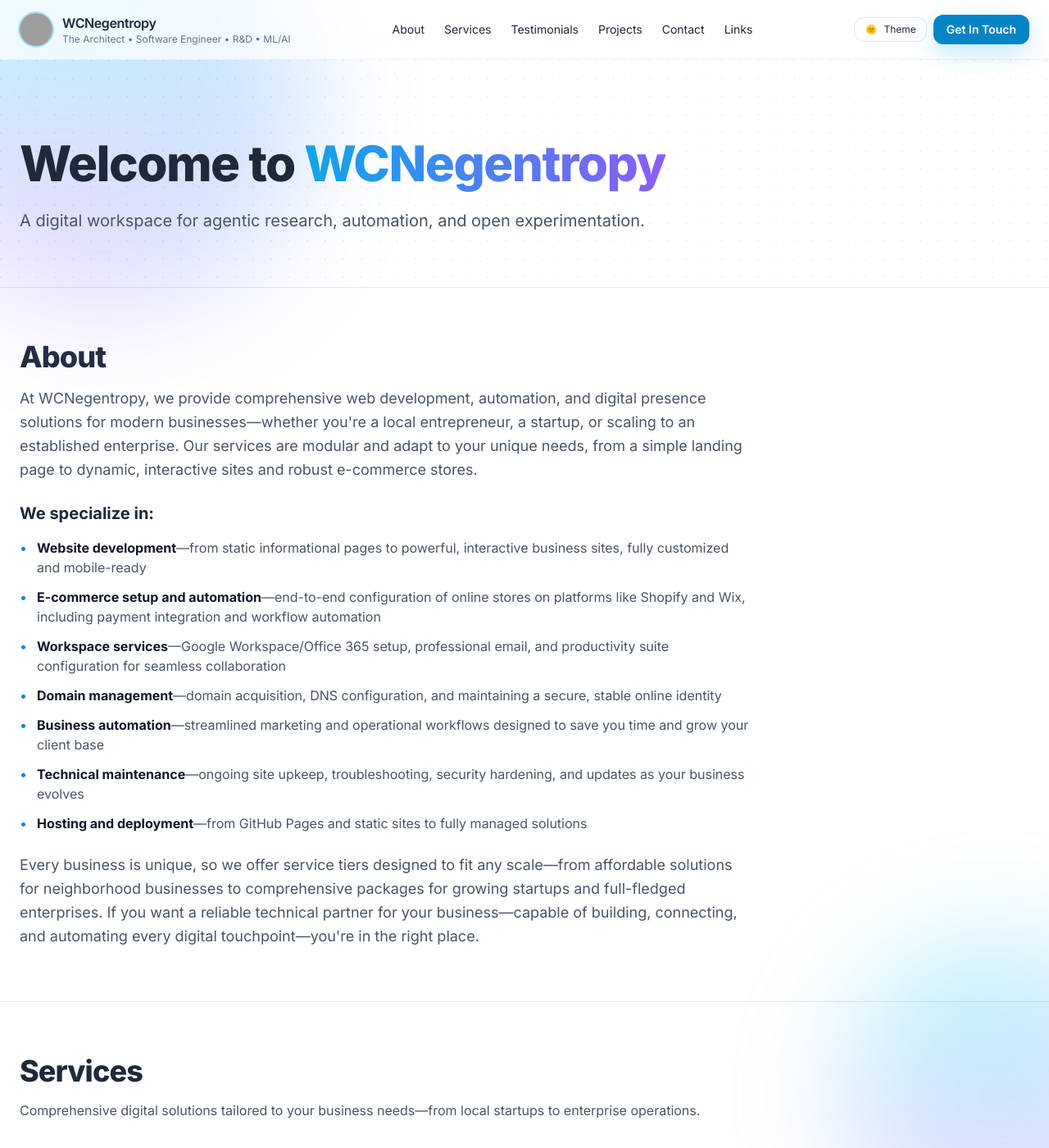
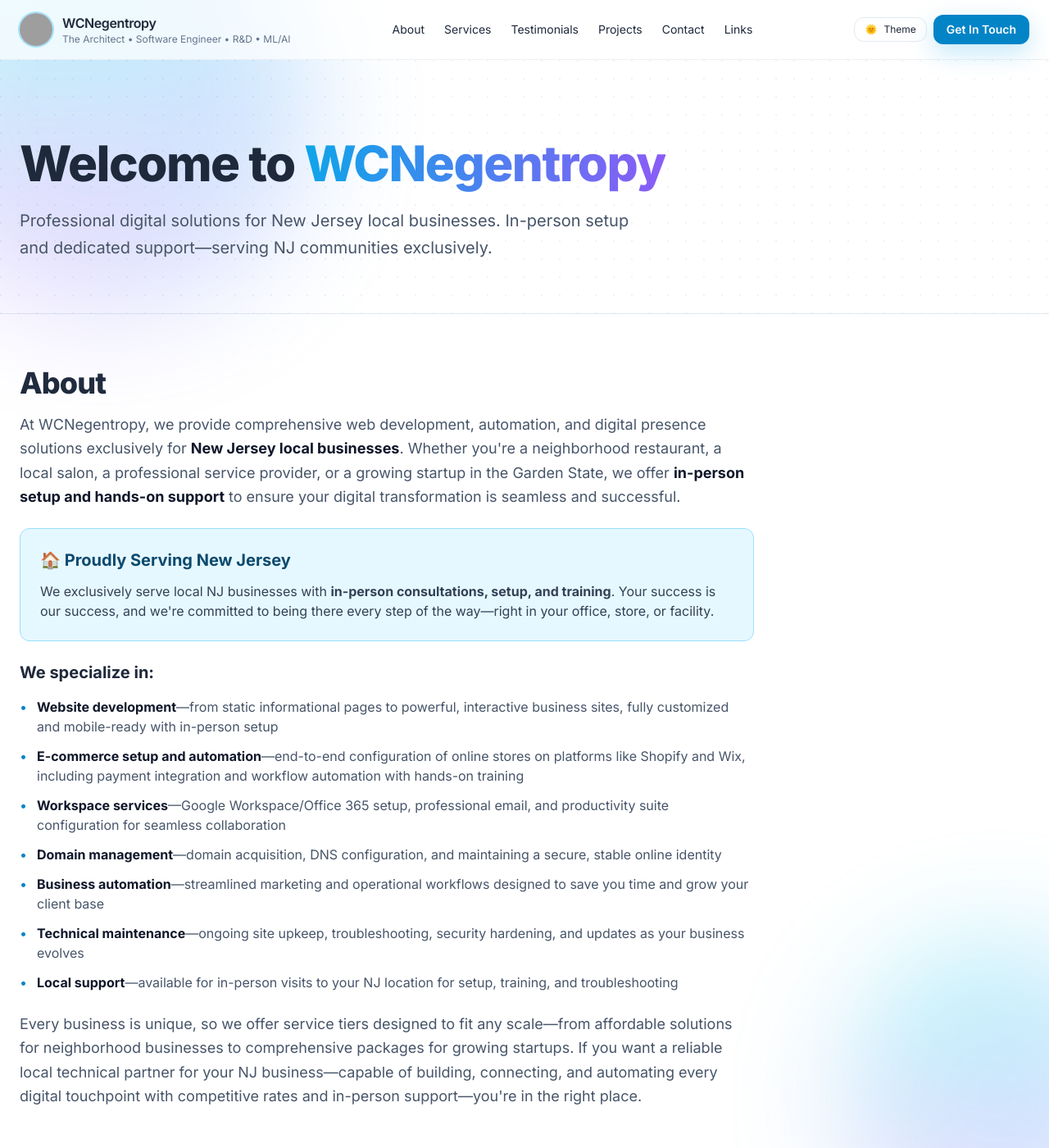
Before and after one commit to WCNegentropy/WCNegentropy.github.io, a Jekyll site: the page built from index.md, in a window 1280 px wide and 1400 px high. Shown: the whole window at 82% size. Built offline with Jekyll 4.4.1, drawn with Linux system fonts in a browser that asks for light colours; nearby versions of some CDN libraries; some of the changed text lies outside the part shown; grey boxes are pictures that could not be loaded.

Commit message:
Cut all service prices by 50% and emphasize NJ local focus
Co-authored-by: WCNegentropy <217131625+WCNegentropy@users.noreply.github.com>

```diff
--- a/_data/site.yml
+++ b/_data/site.yml
@@ -1,7 +1,7 @@
 owner_name: "WCNegentropy"
-tagline: "The Architect • Software Engineer • R&D • ML/AI"
+tagline: "New Jersey's Local Business Digital Partner • Web Development • E-Commerce • Automation"
 email: "contact@wcnegentropy.com"
-location: "NJ, USA"
+location: "Serving New Jersey Local Businesses Exclusively"
 github_user: "WCNegentropy"
 avatar: "https://github.com/WCNegentropy.png"
 
--- a/_layouts/home.html
+++ b/_layouts/home.html
@@ -11,7 +11,7 @@ layout: default
         Welcome to <span class="text-transparent bg-clip-text bg-gradient-to-r from-brand-500 to-violet-500">WCNegentropy</span>
       </h1>
       <p class="mt-6 text-xl text-slate-600 dark:text-slate-300 max-w-3xl leading-relaxed transition-colors duration-300">
-        A digital workspace for agentic research, automation, and open experimentation.
+        Professional digital solutions for New Jersey local businesses. In-person setup and dedicated support—serving NJ communities exclusively.
       </p>
     </div>
   </div>
@@ -25,8 +25,15 @@ layout: default
 
   <div class="max-w-4xl space-y-6">
     <p class="text-lg text-slate-600 dark:text-slate-300 leading-relaxed transition-colors duration-300">
-      At WCNegentropy, we provide comprehensive web development, automation, and digital presence solutions for modern businesses—whether you're a local entrepreneur, a startup, or scaling to an established enterprise. Our services are modular and adapt to your unique needs, from a simple landing page to dynamic, interactive sites and robust e-commerce stores.
+      At WCNegentropy, we provide comprehensive web development, automation, and digital presence solutions exclusively for <strong class="text-slate-900 dark:text-slate-100">New Jersey local businesses</strong>. Whether you're a neighborhood restaurant, a local salon, a professional service provider, or a growing startup in the Garden State, we offer <strong class="text-slate-900 dark:text-slate-100">in-person setup and hands-on support</strong> to ensure your digital transformation is seamless and successful.
     </p>
+
+    <div class="rounded-xl bg-brand-50 dark:bg-brand-950 border border-brand-200 dark:border-brand-800 p-6 my-6">
+      <h3 class="text-xl font-bold text-brand-900 dark:text-brand-100 mb-3">🏠 Proudly Serving New Jersey</h3>
+      <p class="text-slate-700 dark:text-slate-300">
+        We exclusively serve local NJ businesses with <strong>in-person consultations, setup, and training</strong>. Your success is our success, and we're committed to being there every step of the way—right in your office, store, or facility.
+      </p>
+    </div>
 
     <div class="space-y-4">
       <h3 class="text-xl font-bold">We specialize in:</h3>
@@ -34,11 +41,11 @@ layout: default
       <ul class="space-y-3 text-slate-600 dark:text-slate-300 transition-colors duration-300">
         <li class="flex gap-3">
           <span class="text-brand-600 flex-shrink-0">•</span>
-          <span><strong class="text-slate-900 dark:text-slate-100">Website development</strong>—from static informational pages to powerful, interactive business sites, fully customized and mobile-ready</span>
+          <span><strong class="text-slate-900 dark:text-slate-100">Website development</strong>—from static informational pages to powerful, interactive business sites, fully customized and mobile-ready with in-person setup</span>
         </li>
         <li class="flex gap-3">
           <span class="text-brand-600 flex-shrink-0">•</span>
-          <span><strong class="text-slate-900 dark:text-slate-100">E-commerce setup and automation</strong>—end-to-end configuration of online stores on platforms like Shopify and Wix, including payment integration and workflow automation</span>
+          <span><strong class="text-slate-900 dark:text-slate-100">E-commerce setup and automation</strong>—end-to-end configuration of online stores on platforms like Shopify and Wix, including payment integration and workflow automation with hands-on training</span>
         </li>
         <li class="flex gap-3">
           <span class="text-brand-600 flex-shrink-0">•</span>
@@ -58,13 +65,13 @@ layout: default
         </li>
         <li class="flex gap-3">
           <span class="text-brand-600 flex-shrink-0">•</span>
-          <span><strong class="text-slate-900 dark:text-slate-100">Hosting and deployment</strong>—from GitHub Pages and static sites to fully managed solutions</span>
+          <span><strong class="text-slate-900 dark:text-slate-100">Local support</strong>—available for in-person visits to your NJ location for setup, training, and troubleshooting</span>
         </li>
       </ul>
     </div>
 
     <p class="text-lg text-slate-600 dark:text-slate-300 leading-relaxed transition-colors duration-300">
-      Every business is unique, so we offer service tiers designed to fit any scale—from affordable solutions for neighborhood businesses to comprehensive packages for growing startups and full-fledged enterprises. If you want a reliable technical partner for your business—capable of building, connecting, and automating every digital touchpoint—you're in the right place.
+      Every business is unique, so we offer service tiers designed to fit any scale—from affordable solutions for neighborhood businesses to comprehensive packages for growing startups. If you want a reliable local technical partner for your NJ business—capable of building, connecting, and automating every digital touchpoint with competitive rates and in-person support—you're in the right place.
     </p>
   </div>
 </section>
@@ -75,7 +82,7 @@ layout: default
 <section id="services" class="mx-auto max-w-7xl px-6 py-16">
   <h2 class="text-3xl sm:text-4xl font-extrabold tracking-tight mb-4">Services</h2>
   <p class="text-slate-600 dark:text-slate-300 mb-8 transition-colors duration-300">
-    Comprehensive digital solutions tailored to your business needs—from local startups to enterprise operations.
+    Comprehensive digital solutions for New Jersey local businesses. All packages include in-person setup, hands-on training, and ongoing local support. We serve NJ businesses exclusively with competitive rates you won't find anywhere else.
   </p>
 
   <!-- Core Business Packages -->
@@ -95,8 +102,8 @@ layout: default
           <li class="flex gap-2"><span class="text-brand-600">✓</span> Mobile optimization</li>
         </ul>
         <div class="border-t border-slate-200 dark:border-slate-800 pt-4 mt-4">
-          <div class="text-2xl font-bold text-brand-600 mb-1">$2,500 <span class="text-sm font-normal text-slate-500">setup</span></div>
-          <div class="text-lg font-semibold text-slate-700 dark:text-slate-300 mb-4">$500/month <span class="text-sm font-normal text-slate-500">maintenance</span></div>
+          <div class="text-2xl font-bold text-brand-600 mb-1">$1,250 <span class="text-sm font-normal text-slate-500">setup</span></div>
+          <div class="text-lg font-semibold text-slate-700 dark:text-slate-300 mb-4">$250/month <span class="text-sm font-normal text-slate-500">maintenance</span></div>
           <a href="/#contact" class="block w-full text-center rounded-xl bg-brand-600 text-white px-4 py-2.5 font-semibold hover:bg-brand-700 transition-colors duration-300">Get Quote</a>
         </div>
       </div>
@@ -115,8 +122,8 @@ layout: default
           <li class="flex gap-2"><span class="text-brand-600">✓</span> 60 days support and training</li>
         </ul>
         <div class="border-t border-slate-200 dark:border-slate-800 pt-4 mt-4">
-          <div class="text-2xl font-bold text-brand-600 mb-1">$4,500 <span class="text-sm font-normal text-slate-500">setup</span></div>
-          <div class="text-lg font-semibold text-slate-700 dark:text-slate-300 mb-4">$750/month <span class="text-sm font-normal text-slate-500">maintenance</span></div>
+          <div class="text-2xl font-bold text-brand-600 mb-1">$2,250 <span class="text-sm font-normal text-slate-500">setup</span></div>
+          <div class="text-lg font-semibold text-slate-700 dark:text-slate-300 mb-4">$375/month <span class="text-sm font-normal text-slate-500">maintenance</span></div>
           <a href="/#contact" class="block w-full text-center rounded-xl bg-brand-600 text-white px-4 py-2.5 font-semibold hover:bg-brand-700 transition-colors duration-300">Get Quote</a>
         </div>
       </div>
@@ -135,8 +142,8 @@ layout: default
           <li class="flex gap-2"><span class="text-brand-600">✓</span> Priority technical support (10-15 hours/month)</li>
         </ul>
         <div class="border-t border-slate-200 dark:border-slate-800 pt-4 mt-4">
-          <div class="text-2xl font-bold text-brand-600 mb-1">$6,500 <span class="text-sm font-normal text-slate-500">setup</span></div>
-          <div class="text-lg font-semibold text-slate-700 dark:text-slate-300 mb-4">$1,200/month <span class="text-sm font-normal text-slate-500">maintenance</span></div>
+          <div class="text-2xl font-bold text-brand-600 mb-1">$3,250 <span class="text-sm font-normal text-slate-500">setup</span></div>
+          <div class="text-lg font-semibold text-slate-700 dark:text-slate-300 mb-4">$600/month <span class="text-sm font-normal text-slate-500">maintenance</span></div>
           <a href="/#contact" class="block w-full text-center rounded-xl bg-brand-600 text-white px-4 py-2.5 font-semibold hover:bg-brand-700 transition-colors duration-300">Get Quote</a>
         </div>
       </div>
@@ -161,8 +168,8 @@ layout: default
           <li class="flex gap-2"><span class="text-brand-600">✓</span> 30 days training and support</li>
         </ul>
         <div class="border-t border-slate-200 dark:border-slate-800 pt-4 mt-4">
-          <div class="text-2xl font-bold text-brand-600 mb-1">$3,500 <span class="text-sm font-normal text-slate-500">setup</span></div>
-          <div class="text-lg font-semibold text-slate-700 dark:text-slate-300 mb-4">$650/month <span class="text-sm font-normal text-slate-500">management</span></div>
+          <div class="text-2xl font-bold text-brand-600 mb-1">$1,750 <span class="text-sm font-normal text-slate-500">setup</span></div>
+          <div class="text-lg font-semibold text-slate-700 dark:text-slate-300 mb-4">$325/month <span class="text-sm font-normal text-slate-500">management</span></div>
           <a href="/#contact" class="block w-full text-center rounded-xl bg-brand-600 text-white px-4 py-2.5 font-semibold hover:bg-brand-700 transition-colors duration-300">Get Quote</a>
         </div>
       </div>
@@ -181,8 +188,8 @@ layout: default
           <li class="flex gap-2"><span class="text-brand-600">✓</span> Ongoing optimization and A/B testing</li>
         </ul>
         <div class="border-t border-slate-200 dark:border-slate-800 pt-4 mt-4">
-          <div class="text-2xl font-bold text-brand-600 mb-1">$7,500 <span class="text-sm font-normal text-slate-500">setup</span></div>
-          <div class="text-lg font-semibold text-slate-700 dark:text-slate-300 mb-4">$1,800/month <span class="text-sm font-normal text-slate-500">management</span></div>
+          <div class="text-2xl font-bold text-brand-600 mb-1">$3,750 <span class="text-sm font-normal text-slate-500">setup</span></div>
+          <div class="text-lg font-semibold text-slate-700 dark:text-slate-300 mb-4">$900/month <span class="text-sm font-normal text-slate-500">management</span></div>
           <a href="/#contact" class="block w-full text-center rounded-xl bg-brand-600 text-white px-4 py-2.5 font-semibold hover:bg-brand-700 transition-colors duration-300">Get Quote</a>
         </div>
       </div>
@@ -200,8 +207,8 @@ layout: default
           <li class="flex gap-2"><span class="text-brand-600">✓</span> Priority support and monthly strategy calls</li>
         </ul>
         <div class="border-t border-slate-200 dark:border-slate-800 pt-4 mt-4">
-          <div class="text-2xl font-bold text-brand-600 mb-1">$12,000 <span class="text-sm font-normal text-slate-500">setup</span></div>
-          <div class="text-lg font-semibold text-slate-700 dark:text-slate-300 mb-4">$2,500/month <span class="text-sm font-normal text-slate-500">management</span></div>
+          <div class="text-2xl font-bold text-brand-600 mb-1">$6,000 <span class="text-sm font-normal text-slate-500">setup</span></div>
+          <div class="text-lg font-semibold text-slate-700 dark:text-slate-300 mb-4">$1,250/month <span class="text-sm font-normal text-slate-500">management</span></div>
           <a href="/#contact" class="block w-full text-center rounded-xl bg-brand-600 text-white px-4 py-2.5 font-semibold hover:bg-brand-700 transition-colors duration-300">Get Quote</a>
         </div>
       </div>
@@ -226,8 +233,8 @@ layout: default
           <li class="flex gap-2"><span class="text-brand-600">✓</span> Basic analytics and reporting</li>
         </ul>
         <div class="border-t border-slate-200 dark:border-slate-800 pt-4 mt-4">
-          <div class="text-2xl font-bold text-brand-600 mb-1">$3,200 <span class="text-sm font-normal text-slate-500">setup</span></div>
-          <div class="text-lg font-semibold text-slate-700 dark:text-slate-300 mb-4">$600/month <span class="text-sm font-normal text-slate-500">maintenance</span></div>
+          <div class="text-2xl font-bold text-brand-600 mb-1">$1,600 <span class="text-sm font-normal text-slate-500">setup</span></div>
+          <div class="text-lg font-semibold text-slate-700 dark:text-slate-300 mb-4">$300/month <span class="text-sm font-normal text-slate-500">maintenance</span></div>
           <a href="/#contact" class="block w-full text-center rounded-xl bg-brand-600 text-white px-4 py-2.5 font-semibold hover:bg-brand-700 transition-colors duration-300">Get Quote</a>
         </div>
       </div>
@@ -246,8 +253,8 @@ layout: default
           <li class="flex gap-2"><span class="text-brand-600">✓</span> Monthly performance reporting</li>
         </ul>
         <div class="border-t border-slate-200 dark:border-slate-800 pt-4 mt-4">
-          <div class="text-2xl font-bold text-brand-600 mb-1">$5,500 <span class="text-sm font-normal text-slate-500">setup</span></div>
-          <div class="text-lg font-semibold text-slate-700 dark:text-slate-300 mb-4">$1,100/month <span class="text-sm font-normal text-slate-500">maintenance</span></div>
+          <div class="text-2xl font-bold text-brand-600 mb-1">$2,750 <span class="text-sm font-normal text-slate-500">setup</span></div>
+          <div class="text-lg font-semibold text-slate-700 dark:text-slate-300 mb-4">$550/month <span class="text-sm font-normal text-slate-500">maintenance</span></div>
           <a href="/#contact" class="block w-full text-center rounded-xl bg-brand-600 text-white px-4 py-2.5 font-semibold hover:bg-brand-700 transition-colors duration-300">Get Quote</a>
         </div>
       </div>
@@ -266,8 +273,8 @@ layout: default
           <li class="flex gap-2"><span class="text-brand-600">✓</span> Ongoing security and compliance monitoring</li>
         </ul>
         <div class="border-t border-slate-200 dark:border-slate-800 pt-4 mt-4">
-          <div class="text-2xl font-bold text-brand-600 mb-1">$8,500 <span class="text-sm font-normal text-slate-500">setup</span></div>
-          <div class="text-lg font-semibold text-slate-700 dark:text-slate-300 mb-4">$1,600/month <span class="text-sm font-normal text-slate-500">maintenance</span></div>
+          <div class="text-2xl font-bold text-brand-600 mb-1">$4,250 <span class="text-sm font-normal text-slate-500">setup</span></div>
+          <div class="text-lg font-semibold text-slate-700 dark:text-slate-300 mb-4">$800/month <span class="text-sm font-normal text-slate-500">maintenance</span></div>
           <a href="/#contact" class="block w-full text-center rounded-xl bg-brand-600 text-white px-4 py-2.5 font-semibold hover:bg-brand-700 transition-colors duration-300">Get Quote</a>
         </div>
       </div>
@@ -292,8 +299,8 @@ layout: default
           <li class="flex gap-2"><span class="text-brand-600">✓</span> Monthly marketing strategy and optimization</li>
         </ul>
         <div class="border-t border-slate-200 dark:border-slate-800 pt-4 mt-4">
-          <div class="text-2xl font-bold text-brand-600 mb-1">$4,000 <span class="text-sm font-normal text-slate-500">setup</span></div>
-          <div class="text-lg font-semibold text-slate-700 dark:text-slate-300 mb-4">$1,400/month <span class="text-sm font-normal text-slate-500">management</span></div>
+          <div class="text-2xl font-bold text-brand-600 mb-1">$2,000 <span class="text-sm font-normal text-slate-500">setup</span></div>
+          <div class="text-lg font-semibold text-slate-700 dark:text-slate-300 mb-4">$700/month <span class="text-sm font-normal text-slate-500">management</span></div>
           <a href="/#contact" class="block w-full text-center rounded-xl bg-brand-600 text-white px-4 py-2.5 font-semibold hover:bg-brand-700 transition-colors duration-300">Get Quote</a>
         </div>
       </div>
@@ -312,8 +319,8 @@ layout: default
           <li class="flex gap-2"><span class="text-brand-600">✓</span> Monthly lead generation reporting</li>
         </ul>
         <div class="border-t border-slate-200 dark:border-slate-800 pt-4 mt-4">
-          <div class="text-2xl font-bold text-brand-600 mb-1">$6,000 <span class="text-sm font-normal text-slate-500">setup</span></div>
-          <div class="text-lg font-semibold text-slate-700 dark:text-slate-300 mb-4">$1,800/month <span class="text-sm font-normal text-slate-500">management</span></div>
+          <div class="text-2xl font-bold text-brand-600 mb-1">$3,000 <span class="text-sm font-normal text-slate-500">setup</span></div>
+          <div class="text-lg font-semibold text-slate-700 dark:text-slate-300 mb-4">$900/month <span class="text-sm font-normal text-slate-500">management</span></div>
           <a href="/#contact" class="block w-full text-center rounded-xl bg-brand-600 text-white px-4 py-2.5 font-semibold hover:bg-brand-700 transition-colors duration-300">Get Quote</a>
         </div>
       </div>
@@ -332,8 +339,8 @@ layout: default
           <li class="flex gap-2"><span class="text-brand-600">✓</span> Monthly content strategy and creation</li>
         </ul>
         <div class="border-t border-slate-200 dark:border-slate-800 pt-4 mt-4">
-          <div class="text-2xl font-bold text-brand-600 mb-1">$5,500 <span class="text-sm font-normal text-slate-500">setup</span></div>
-          <div class="text-lg font-semibold text-slate-700 dark:text-slate-300 mb-4">$1,300/month <span class="text-sm font-normal text-slate-500">management</span></div>
+          <div class="text-2xl font-bold text-brand-600 mb-1">$2,750 <span class="text-sm font-normal text-slate-500">setup</span></div>
+          <div class="text-lg font-semibold text-slate-700 dark:text-slate-300 mb-4">$650/month <span class="text-sm font-normal text-slate-500">management</span></div>
           <a href="/#contact" class="block w-full text-center rounded-xl bg-brand-600 text-white px-4 py-2.5 font-semibold hover:bg-brand-700 transition-colors duration-300">Get Quote</a>
         </div>
       </div>
@@ -358,8 +365,8 @@ layout: default
           <li class="flex gap-2"><span class="text-brand-600">✓</span> Dedicated technical support and SLA</li>
         </ul>
         <div class="border-t border-slate-200 dark:border-slate-800 pt-4 mt-4">
-          <div class="text-2xl font-bold text-brand-600 mb-1">$15,000+ <span class="text-sm font-normal text-slate-500">setup</span></div>
-          <div class="text-lg font-semibold text-slate-700 dark:text-slate-300 mb-4">$3,500+/month <span class="text-sm font-normal text-slate-500">management</span></div>
+          <div class="text-2xl font-bold text-brand-600 mb-1">$7,500+ <span class="text-sm font-normal text-slate-500">setup</span></div>
+          <div class="text-lg font-semibold text-slate-700 dark:text-slate-300 mb-4">$1,750+/month <span class="text-sm font-normal text-slate-500">management</span></div>
           <a href="/#contact" class="block w-full text-center rounded-xl bg-brand-600 text-white px-4 py-2.5 font-semibold hover:bg-brand-700 transition-colors duration-300">Get Quote</a>
         </div>
       </div>
@@ -377,8 +384,8 @@ layout: default
           <li class="flex gap-2"><span class="text-brand-600">✓</span> Training and ongoing optimization</li>
         </ul>
         <div class="border-t border-slate-200 dark:border-slate-800 pt-4 mt-4">
-          <div class="text-2xl font-bold text-brand-600 mb-1">$12,000 <span class="text-sm font-normal text-slate-500">setup</span></div>
-          <div class="text-lg font-semibold text-slate-700 dark:text-slate-300 mb-4">$2,800/month <span class="text-sm font-normal text-slate-500">management</span></div>
+          <div class="text-2xl font-bold text-brand-600 mb-1">$6,000 <span class="text-sm font-normal text-slate-500">setup</span></div>
+          <div class="text-lg font-semibold text-slate-700 dark:text-slate-300 mb-4">$1,400/month <span class="text-sm font-normal text-slate-500">management</span></div>
           <a href="/#contact" class="block w-full text-center rounded-xl bg-brand-600 text-white px-4 py-2.5 font-semibold hover:bg-brand-700 transition-colors duration-300">Get Quote</a>
         </div>
       </div>
@@ -396,8 +403,8 @@ layout: default
           <li class="flex gap-2"><span class="text-brand-600">✓</span> Ongoing digital strategy consulting</li>
         </ul>
         <div class="border-t border-slate-200 dark:border-slate-800 pt-4 mt-4">
-          <div class="text-2xl font-bold text-brand-600 mb-1">$25,000+ <span class="text-sm font-normal text-slate-500">setup</span></div>
-          <div class="text-lg font-semibold text-slate-700 dark:text-slate-300 mb-4">$4,500+/month <span class="text-sm font-normal text-slate-500">management</span></div>
+          <div class="text-2xl font-bold text-brand-600 mb-1">$12,500+ <span class="text-sm font-normal text-slate-500">setup</span></div>
+          <div class="text-lg font-semibold text-slate-700 dark:text-slate-300 mb-4">$2,250+/month <span class="text-sm font-normal text-slate-500">management</span></div>
           <a href="/#contact" class="block w-full text-center rounded-xl bg-brand-600 text-white px-4 py-2.5 font-semibold hover:bg-brand-700 transition-colors duration-300">Get Quote</a>
         </div>
       </div>
@@ -413,7 +420,7 @@ layout: default
         <div class="text-2xl mb-2">🔄</div>
         <h4 class="text-lg font-bold mb-2">WordPress to Modern Migration</h4>
         <p class="text-sm text-slate-600 dark:text-slate-300 mb-3">Complete site migration and modernization with performance optimization</p>
-        <div class="text-lg font-bold text-brand-600 mb-3">$2,500 - $8,500</div>
+        <div class="text-lg font-bold text-brand-600 mb-3">$1,250 - $4,250</div>
         <a href="/#contact" class="block w-full text-center rounded-xl bg-slate-100 dark:bg-slate-800 text-slate-900 dark:text-slate-100 px-4 py-2 font-semibold hover:bg-slate-200 dark:hover:bg-slate-700 transition-colors duration-300">Learn More</a>
       </div>
 
@@ -422,7 +429,7 @@ layout: default
         <div class="text-2xl mb-2">📱</div>
         <h4 class="text-lg font-bold mb-2">Mobile App Development</h4>
         <p class="text-sm text-slate-600 dark:text-slate-300 mb-3">Native or hybrid mobile app creation with app store submission</p>
-        <div class="text-lg font-bold text-brand-600 mb-3">$8,500 - $25,000</div>
+        <div class="text-lg font-bold text-brand-600 mb-3">$4,250 - $12,500</div>
         <a href="/#contact" class="block w-full text-center rounded-xl bg-slate-100 dark:bg-slate-800 text-slate-900 dark:text-slate-100 px-4 py-2 font-semibold hover:bg-slate-200 dark:hover:bg-slate-700 transition-colors duration-300">Learn More</a>
       </div>
 
@@ -431,7 +438,7 @@ layout: default
         <div class="text-2xl mb-2">🔌</div>
         <h4 class="text-lg font-bold mb-2">Custom Integration Solutions</h4>
         <p class="text-sm text-slate-600 dark:text-slate-300 mb-3">Third-party API integrations and custom automation workflows</p>
-        <div class="text-lg font-bold text-brand-600 mb-3">$1,500 - $5,500</div>
+        <div class="text-lg font-bold text-brand-600 mb-3">$750 - $2,750</div>
         <a href="/#contact" class="block w-full text-center rounded-xl bg-slate-100 dark:bg-slate-800 text-slate-900 dark:text-slate-100 px-4 py-2 font-semibold hover:bg-slate-200 dark:hover:bg-slate-700 transition-colors duration-300">Learn More</a>
       </div>
 
@@ -440,7 +447,7 @@ layout: default
         <div class="text-2xl mb-2">🆘</div>
         <h4 class="text-lg font-bold mb-2">Emergency Support & Consulting</h4>
         <p class="text-sm text-slate-600 dark:text-slate-300 mb-3">Site recovery, security breach response, and strategic consulting</p>
-        <div class="text-lg font-bold text-brand-600 mb-3">$125-$200/hour</div>
+        <div class="text-lg font-bold text-brand-600 mb-3">$62.50-$100/hour</div>
         <a href="/#contact" class="block w-full text-center rounded-xl bg-slate-100 dark:bg-slate-800 text-slate-900 dark:text-slate-100 px-4 py-2 font-semibold hover:bg-slate-200 dark:hover:bg-slate-700 transition-colors duration-300">Learn More</a>
       </div>
     </div>
```
